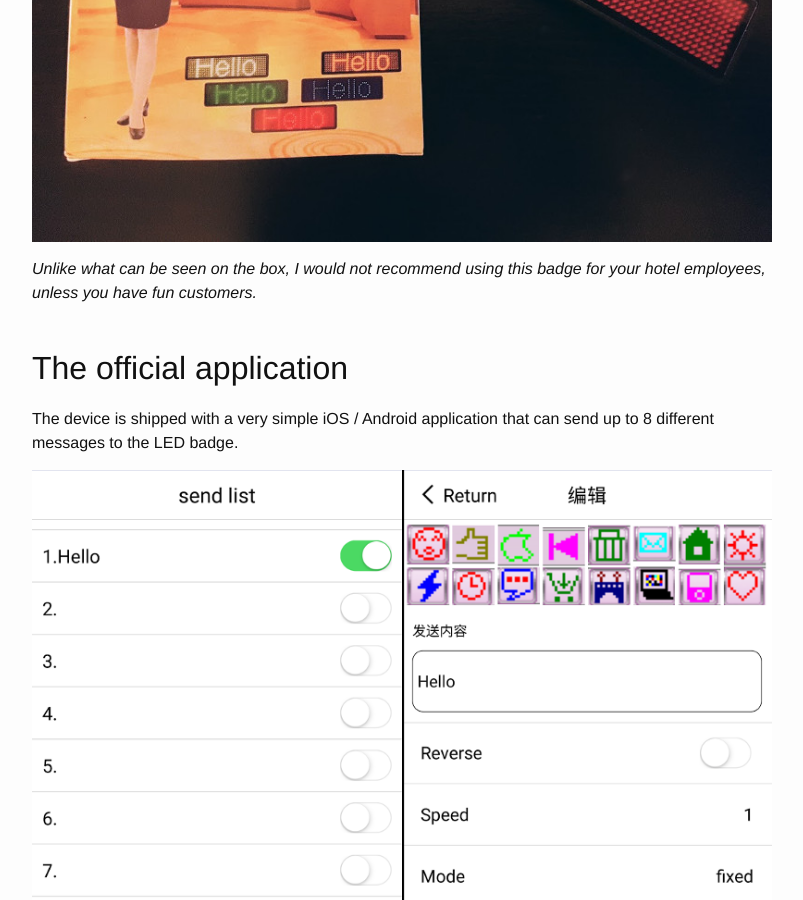
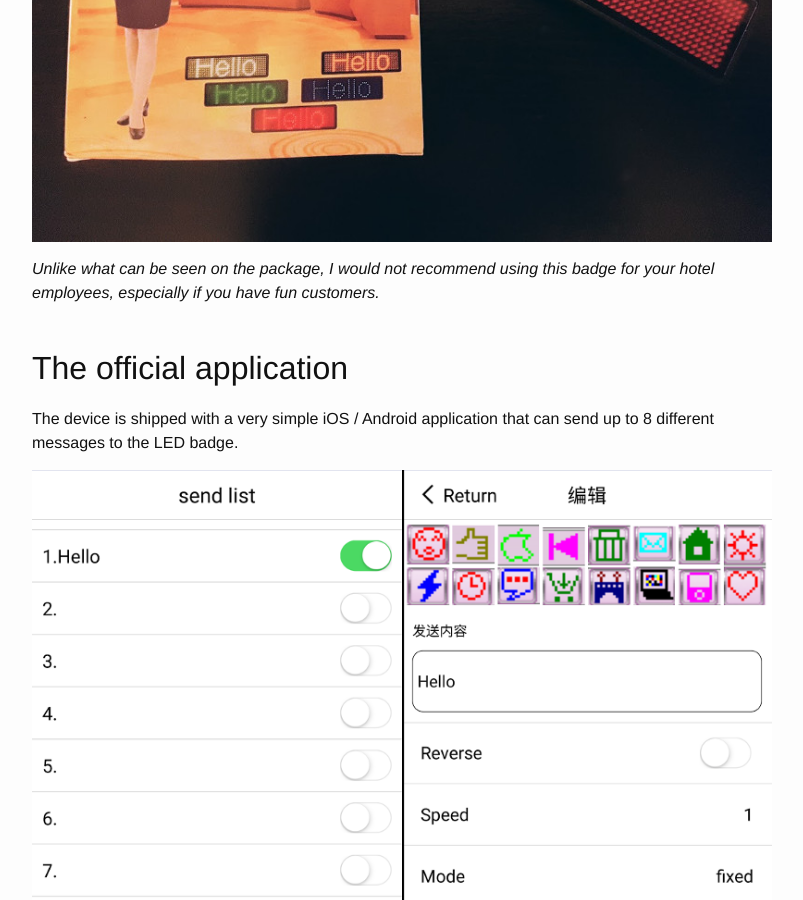
Before and after one commit to Nilhcem/nilhcem.github.io, a Jekyll site: the page built from _posts/2018-01-15-reverse-engineer-led-name-tag.md, in a window 1280 px wide and 900 px high, scrolled down 753 px. Shown: the whole window, without its empty margins (238-1041 px from the left). Built offline with Jekyll 4.4.1, drawn with Linux system fonts in a browser that asks for light colours; comment, search, counter and statistics services are not loaded.

Commit message:
Update Bluetooth LED name tag article

```diff
--- a/_posts/2018-01-15-reverse-engineer-led-name-tag.md
+++ b/_posts/2018-01-15-reverse-engineer-led-name-tag.md
@@ -13,7 +13,7 @@ I recently bought a Bluetooth LED name badge thinking it could be a nice externa
 
 ![pic01_device]
 
-_Unlike what can be seen on the box, I would not recommend using this badge for your hotel employees, unless you have fun customers._
+_Unlike what can be seen on the package, I would not recommend using this badge for your hotel employees, especially if you have fun customers._
 <br><br>
 
 
```
